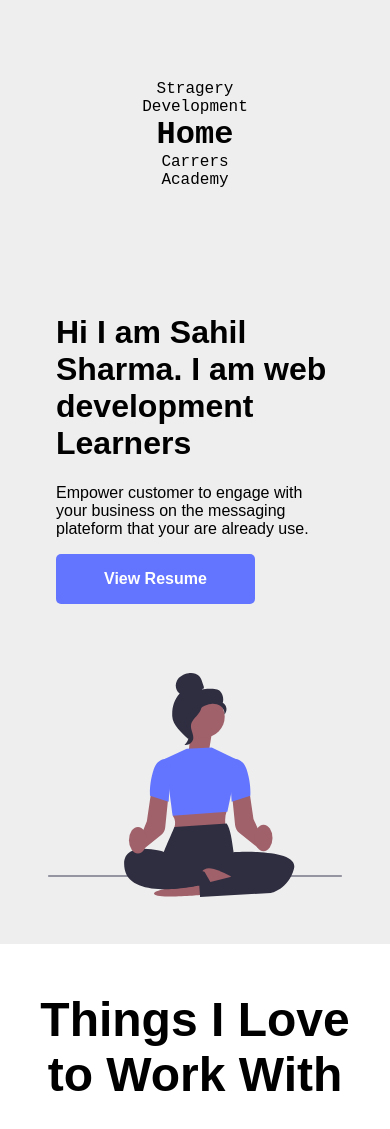
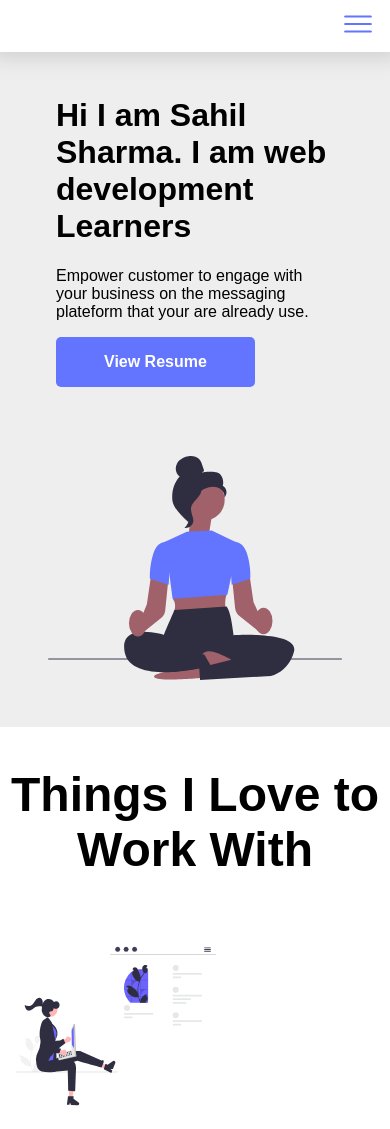
Before and after one commit to Sahil21802/Sahil.github.io, a plain HTML site: page index.html in a window 390 px wide. Shown: the top 1129 px of the page. Drawn offline with Linux system fonts and the light colour scheme; a web font is replaced by a local one.

Commit message:
adding the re[onsiveness

```diff
--- a/css/style.css
+++ b/css/style.css
@@ -139,12 +139,26 @@ body {
     font-family: 'Ysabeau Infant', sans-serif;
 }
 
+.mobile {
+  display: none;
+}
+
 
 @media screen and (max-width :500px) {
-
+nav {
+  padding: 0.5rem 1rem;
+  display: flex;
+  justify-content: flex-end;
+  background-color: #fff;
+  box-shadow: 0px 0px 17px 7px #82828240;
+  position:sticky ;
+  top: 0;
+}
 
   nav> ul{
     flex-direction:column;
+    display: none;
+    /* visibility: hidden; */
     /* align-items: flex-start; */
   }
 
@@ -155,10 +169,21 @@ body {
 .container > div:nth-of-type(1){
   padding: 0.5rem;
 }
+.container-two {
+  padding: 0.5rem;
+}
 
 .container-two > div{
   flex-direction: column;
   padding: 1rem 0.5rem;
   gap: 1rem;
 }
+
+.mobile{
+  display: block;
 }
+
+.mobile > img {
+  width: 2rem;
+}
+}
--- a/index.html
+++ b/index.html
@@ -19,6 +19,9 @@
         <li><a>Carrers</a></li>
         <li><a>Academy</a></li>
       </ul>
+      <div class="mobile">
+        <img src="/assets/menu.svg " alt="this is my menu"/>
+      </div>
     </nav>
     <main>
       <div class="container">
```
Also changed, not shown: assets/menu.svg (added).
